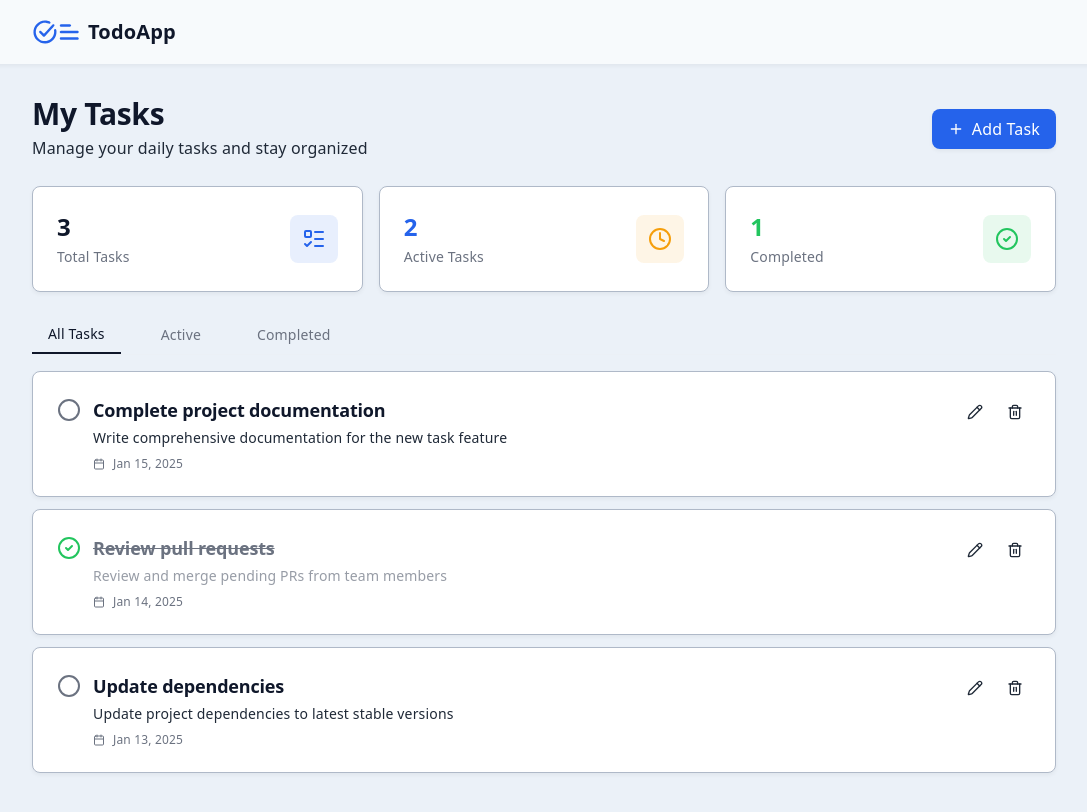
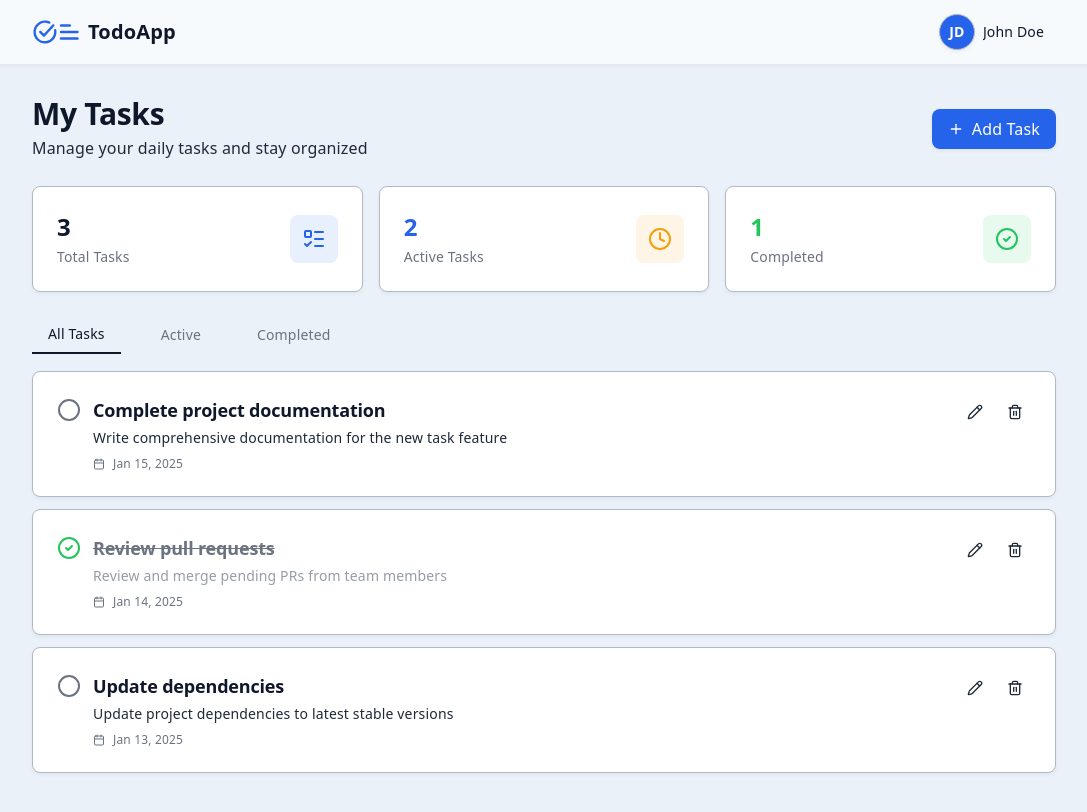
Before and after one commit to johnlester-0369/todo-app, a React (Vite) app in the folder packages/web/: page /tasks in a window 1280 px wide. Shown: the top 812 px of the page, without its empty margins (96-1183 px from the left). Built offline with nearby package versions, Linux system fonts and the light colour scheme.

Commit message:
feat: add avatar menu for user header

```diff
--- a/packages/web/src/components/common/AvatarMenu.tsx
+++ b/packages/web/src/components/common/AvatarMenu.tsx
@@ -1,6 +1,5 @@
 import React, { useState, useRef, useEffect } from 'react'
-import { User, LogOut, Moon } from 'lucide-react'
-import { useNavigate } from 'react-router-dom'
+import { LogOut, Moon } from 'lucide-react'
 import { useTheme } from '@/contexts/ThemeContext'
 import Toggle from '@/components/ui/Toggle'
 import {
@@ -24,10 +23,8 @@ interface AvatarMenuProps {
 const AvatarMenu: React.FC<AvatarMenuProps> = ({
   user,
   onLogout,
-  profilePath,
   size = 'md',
 }) => {
-  const navigate = useNavigate()
   const { isDark, setTheme } = useTheme()
   const [isDropdownOpen, setIsDropdownOpen] = useState(false)
   const [imageError, setImageError] = useState(false)
@@ -41,11 +38,6 @@ const AvatarMenu: React.FC<AvatarMenuProps> = ({
   }
 
   const currentSize = sizeConfig[size]
-
-  // Reset image error when user changes
-  useEffect(() => {
-    setImageError(false)
-  }, [user?.image])
 
   // Close dropdown when clicking outside
   useEffect(() => {
@@ -80,11 +72,6 @@ const AvatarMenu: React.FC<AvatarMenuProps> = ({
     } catch (error) {
       console.error('Logout failed:', error)
     }
-  }
-
-  const handleProfileClick = () => {
-    navigate(profilePath)
-    setIsDropdownOpen(false)
   }
 
   // Handle image load error
@@ -181,15 +168,6 @@ const AvatarMenu: React.FC<AvatarMenuProps> = ({
 
           {/* Menu Items */}
           <div className="py-2">
-            {/* Profile */}
-            <button
-              onClick={handleProfileClick}
-              className="w-full flex items-center gap-3 px-4 py-2.5 text-sm text-text hover:bg-surface-hover-2 transition-colors duration-200"
-            >
-              <User className="h-4 w-4 text-muted flex-shrink-0" />
-              <span>My Profile</span>
-            </button>
-
             {/* Dark Mode Toggle Section */}
             <div className="px-4 py-2.5 flex items-center justify-between">
               <div className="flex items-center gap-3">
--- a/packages/web/src/features/user/components/UserHeader.tsx
+++ b/packages/web/src/features/user/components/UserHeader.tsx
@@ -1,7 +1,21 @@
 import React from 'react'
 import { BrandLogo, BrandName } from '@/components/common/Brand'
+import AvatarMenu from '@/components/common/AvatarMenu'
 
 const Header: React.FC = () => {
+  // Hardcoded user data (static for now)
+  const currentUser = {
+    name: 'John Doe',
+    email: 'john.doe@example.com',
+    image: undefined, // Will show initials "JD"
+  }
+
+  // Mock logout handler (static for now)
+  const handleLogout = async () => {
+    console.log('Logout clicked - implement actual logout logic later')
+    // TODO: Implement actual logout logic when authentication is added
+  }
+
   return (
     <header className="sticky top-0 bg-surface-1 z-50 w-full shadow-soft">
       <div className="w-full px-4 md:px-8 lg:px-12 xl:px-32">
@@ -14,6 +28,16 @@ const Header: React.FC = () => {
               <BrandName />
             </div>
           </div>
+
+          {/* Right side: Avatar Menu */}
+          <div className="flex items-center">
+            <AvatarMenu
+              user={currentUser}
+              onLogout={handleLogout}
+              profilePath="/profile"
+              size="md"
+            />
+          </div>
         </div>
       </div>
     </header>
--- a/packages/web/src/routes/index.tsx
+++ b/packages/web/src/routes/index.tsx
@@ -27,11 +27,7 @@ export const router = createBrowserRouter([
       {
         index: true,
         element: withSuspense(<HomePage />),
-      },
-      {
-        path: '*',
-        element: withSuspense(<NotFound />),
-      },
+      }
     ],
   },
   {
```
